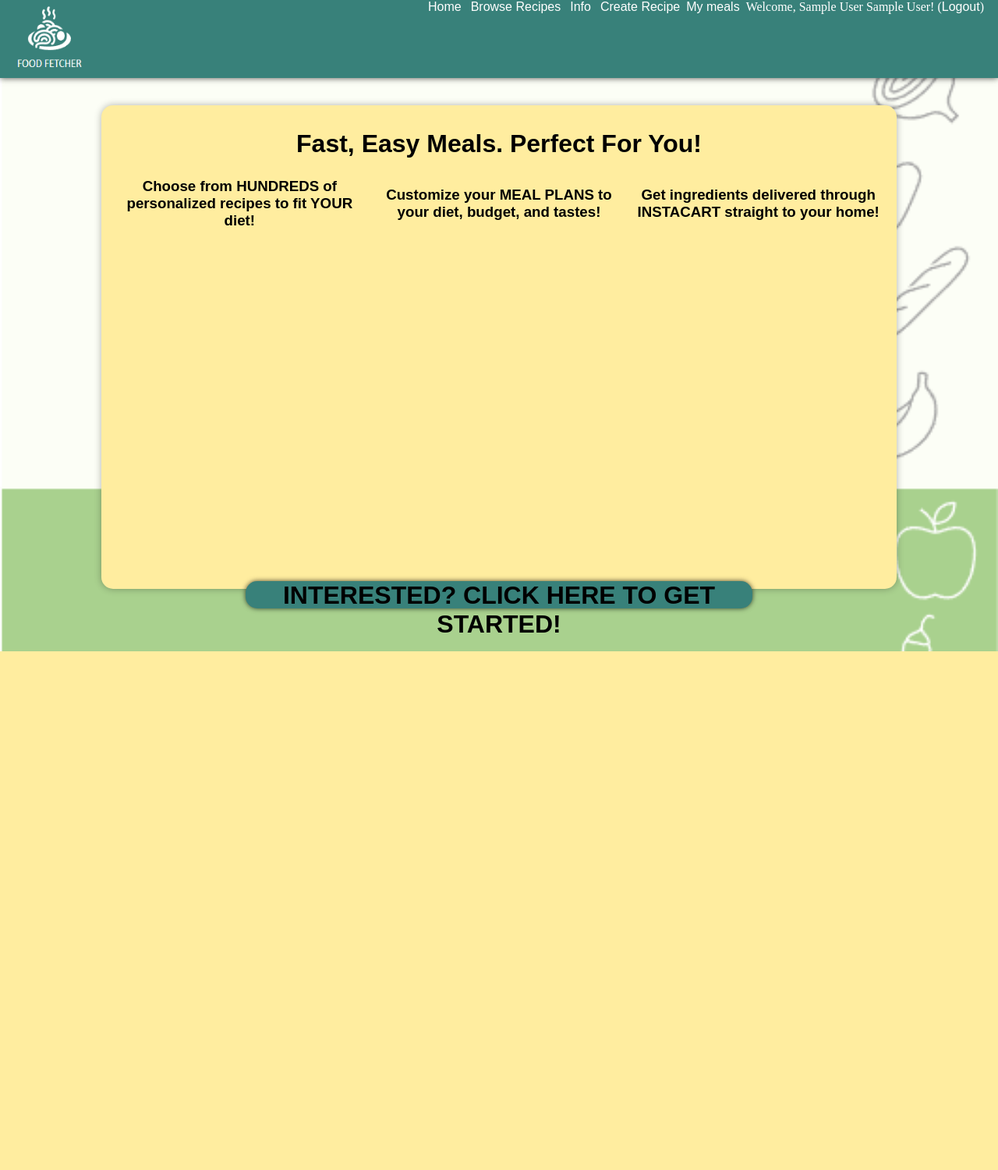
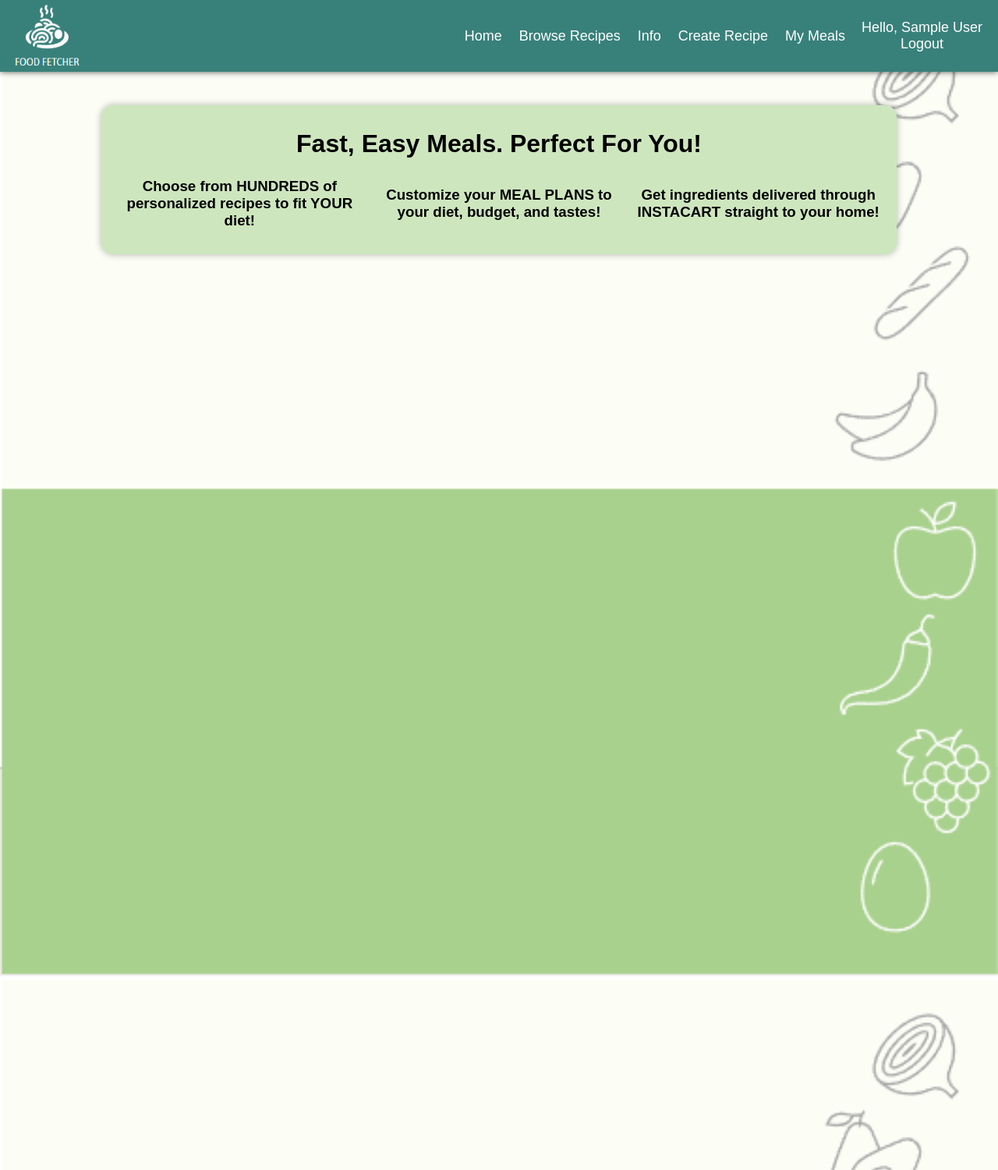
Before and after one commit to foodfetcher/foodfetchers, a PHP site: page /home.php in a window 1280 px wide. Shown: the whole page at 78% size. Before the commit the page ends 835 px from the top, so only its background shows below. Run offline with PHP 8.4, Linux system fonts and the light colour scheme; the visitor is signed in with stand-in values (Sample User, id 1).

Commit message:
Major home, navigation, and css restructure
Details posted in discord

```diff
--- a/home.php
+++ b/home.php
@@ -12,7 +12,7 @@
 
 <html>
     <head>
-        <title> Food Fetchers | home </title>
+        <title> Food Fetchers | Home </title>
         <link rel="stylesheet" href="phaseIstyle.css">
     </head>
     <body>
@@ -35,8 +35,12 @@
                 </tr>
             </table>
         </div>
-        <a href = signup.php><div id = "interested">
-            <h1> INTERESTED? CLICK HERE TO GET STARTED! </h1>
-        </div></a>
+		<?php
+			if ($log == "Login"){
+				echo '<div id = "interested"><a href = signup.php>
+					<h1> Interested? Click Here To Get Started! </h1>
+					</a></div>';
+			};
+		?>
     </body>
 </html>
--- a/nav.php
+++ b/nav.php
@@ -1,32 +1,29 @@
 <?php
-    echo '<div id = "Navigation">
-    <table style = "float:left">
-        <tbody>
-            <tr>
-                <td>
-                    <a href = home.php><img src ="Images/logo.png" width = "100" height = "90" alt="logo"></a>
-                </td>
-            </tbody>
-        </table>
+    echo '<div id = "header">
+		<div id = "logo">
+			<a href = home.php>
+				<img src="Images/logo.png" width="100" height="90" alt="Food Fetcher Logo">
+			</a>
+		</div>
 
-        <a href = home.php>Home</a> &nbsp;
-        ';
+		<div id = "nav">
+        <a href = home.php>Home</a>';
+
         if($log == "Login"){
-                echo "<a href = signup.php>Sign Up</a> &nbsp;";
+            echo "<a href = signup.php>Sign Up</a>";
         }
-        echo '
-        <a href = browse.php>Browse Recipes</a> &nbsp;
-        <a href = info.php>Info</a> &nbsp;
-        ';
+
+        echo '<a href = browse.php>Browse Recipes</a>
+        <a href = info.php>Info</a>';
+
         if($log == "Logout"){
             $first = $_SESSION["firstname"];
-                $last = $_SESSION["lastname"];
-                echo "<a href = create.php>Create Recipe</a> &nbsp;";
-                echo "<a href = viewMeals.php>My meals</a> &nbsp;";
-                echo "Welcome, $first $last! (<a href = login.php>$log</a>) &nbsp;";
+            echo "<a href = create.php>Create Recipe</a>
+				<a href = viewMeals.php>My Meals</a>";
+            echo "<div id = 'logout'>Hello, $first<br><a href = login.php>$log</a></div>";
         }
         else{
-                echo "<a href = login.php>$log</a> &nbsp;";
+            echo "<a href = login.php>$log</a>";
         }
-    echo'</div>';
+    echo'</div></div>';
 ?>
--- a/phaseIstyle.css
+++ b/phaseIstyle.css
@@ -1,34 +1,14 @@
 /* Styling for the foodfetchers website */
 
-#Navigation {
-	color: white;
-	background-color: #38817a;
-	text-align: right;
-	height: 100px;
-	margin: -8px;
-	padding: 0 10px;
-	box-shadow: 0 0 8px rgba(0,0,0,0.7);
-}
-
-#Navigation a {
-	font-family: Arial;
-	color: white;
-	text-decoration: none;
-}
-
-#Navigation a:hover {
-	text-decoration: underline;
-}
-
-#Content {
-	border-radius: 15px;
-	background-color: #ffed9f;
-	text-align: center;
-	max-width: 1000px;
-	min-height: 600px;
-	margin: 43px auto 80px auto;
-	padding: 10px;
-	box-shadow: 0 0 10px rgba(0,0,0,0.3);
+/* General */
+body {
+	background-image: url(Images/backgroundfood.png);
+	background-repeat: no-repeat;
+	background-size: cover;
+	background-attachment: fixed;
+	margin: 0;
+	min-height: 1500px;
+	--scrollbar-width: calc(100vw - 100%);
 }
 
 h1, h2, h3 {
@@ -36,19 +16,82 @@ h1, h2, h3 {
 	font-family: Ubuntu, Arial;
 }
 
+/* Header */
+#header {
+	font-family: Arial;
+	font-size: 18px;
+	color: white;
+	background-color: #38817a;
+	height: 92px;
+	padding: 0 10px;
+	box-shadow: 0 0 8px rgba(0,0,0,0.7);
+}
+
+#logo {
+	float: left;
+	padding: 1px 0;
+}
+
+#nav {
+	display: flex;
+	float: right;
+	align-items: center;
+	width: auto;
+	height: 100%;
+}
+
+#nav a {
+	font-family: Arial;
+	color: white;
+	text-decoration: none;
+	transition: background-color 200ms;
+	border: 1px solid transparent;
+	padding: 34.5px 10px;
+}
+
+#nav a:hover {
+	background-color: rgba(255,255,255,0.15);
+	border: 1px solid rgba(255,255,255,0.25);
+	transition: 0ms;
+}
+
+#logout {
+	text-align: center;
+	padding: 0 10px;
+	cursor: default;
+}
+
+#logout a {
+	padding: 2px;
+	cursor: pointer;
+}
+
+/* Content */
+#Content {
+	border-radius: 15px;
+	background-color: #cee6be;
+	text-align: center;
+	max-width: 1000px;
+	margin: 43px auto 80px auto;
+	padding: 10px;
+	box-shadow: 0 0 10px rgba(0,0,0,0.3);
+}
+
+/* Interested Banner */
 #interested {
 	border-radius: 15px;
 	background-color: #38817a;
-	height: 35px;
-	width: 650px;
 	position: fixed;
-	left: 50%;
-	margin-left: -325px;
 	bottom: 0;
 	margin-bottom: 20px;
 	text-align: center;
 	color: black;
 	box-shadow: 0 0 6px rgba(0,0,0,0.7);
+	padding: 0 10px;
+	transition: background-color 200ms;
+	transform: translate(calc(50vw - 50%));
+	margin-left: calc(-0.5 * var(--scrollbar-width));
+	margin-right: var(--scrollbar-width);
 }
 
 #interested h1 {
@@ -56,9 +99,12 @@ h1, h2, h3 {
 	margin-block-end: 0px;
 }
 
-body {
-	background-image: url(Images/backgroundfood.png);
-	background-repeat: no-repeat;
-	background-size: cover;
-	background-attachment: fixed;
+#interested a {
+	color: black;
+	text-decoration: none;
 }
+
+#interested:hover {
+	background-color: #4cada4;
+	transition: 0ms;
+}
```
Lines whose indentation alone changed are shown as unchanged.
